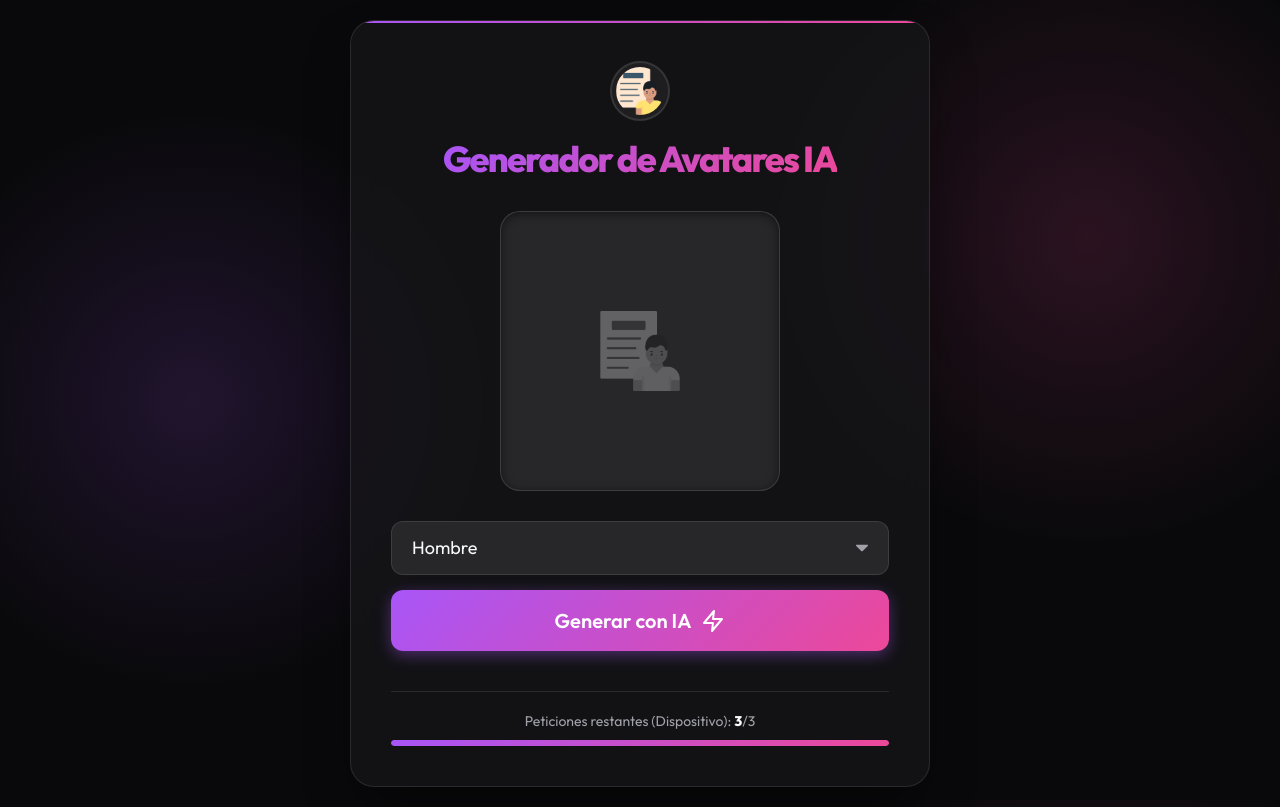
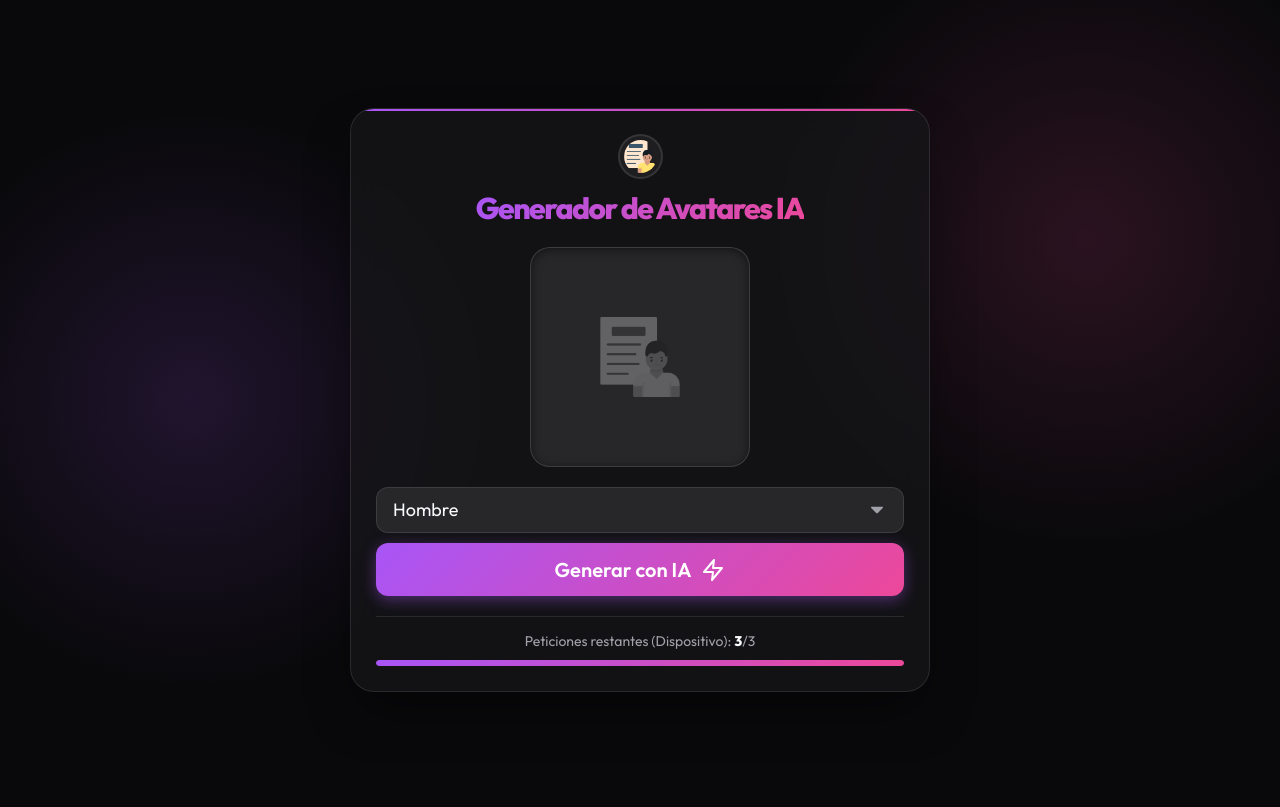
Before and after one commit to JesusBustos12/Generador-de-avatares-de-usuario-con-IA-, a website: page public/index.html in a window 1280 px wide. Drawn offline with Linux system fonts and the light colour scheme.

Commit message:
style: optimizar alturas y espacios para evitar scroll vertical

```diff
--- a/public/Assets/CSS/styles.css
+++ b/public/Assets/CSS/styles.css
@@ -58,13 +58,13 @@ body {
     flex-direction: column;
     justify-content: center;
     align-items: center;
-    padding: 2rem;
+    padding: 1rem;
 }
 
 .layout__container {
     width: 100%;
     max-width: 58rem;
-    padding: 4rem;
+    padding: 2.5rem;
     background: var(--bg-container);
     backdrop-filter: blur(16px);
     -webkit-backdrop-filter: blur(16px);
@@ -74,7 +74,7 @@ body {
     text-align: center;
     display: flex;
     flex-direction: column;
-    gap: 3rem;
+    gap: 2rem;
     position: relative;
     overflow: hidden;
 }
@@ -94,12 +94,12 @@ body {
     display: flex;
     flex-direction: column;
     align-items: center;
-    gap: 1.5rem;
+    gap: 1rem;
 }
 
 .header__img {
-    width: 60px;
-    height: 60px;
+    width: 45px;
+    height: 45px;
     object-fit: cover;
     border-radius: 50%;
     border: 2px solid var(--border-color);
@@ -108,7 +108,7 @@ body {
 }
 
 .header__title {
-    font-size: 3.6rem;
+    font-size: 3rem;
     font-weight: 800;
     letter-spacing: -0.05em;
     background: var(--accent-gradient);
@@ -118,8 +118,8 @@ body {
 }
 
 .container__avatar {
-    width: 28rem;
-    height: 28rem;
+    width: 22rem;
+    height: 22rem;
     margin: 0 auto;
     background-color: var(--bg-input);
     border: 1px solid var(--border-color);
@@ -194,7 +194,7 @@ body {
 .container__controls {
     display: flex;
     flex-direction: column;
-    gap: 1.5rem;
+    gap: 1rem;
     width: 100%;
 }
 
@@ -206,7 +206,7 @@ body {
     width: 100%;
     background-color: var(--bg-input);
     color: var(--text-primary);
-    padding: 1.6rem 2rem;
+    padding: 1.2rem 1.6rem;
     border: 1px solid var(--border-color);
     outline: none;
     cursor: pointer;
@@ -237,7 +237,7 @@ body {
     color: white;
     border: none;
     border-radius: 1.2rem;
-    padding: 1.8rem;
+    padding: 1.4rem;
     font-size: 2rem;
     font-weight: 600;
     font-family: inherit;
@@ -269,9 +269,9 @@ body {
 }
 
 .container__footer {
-    margin-top: 1rem;
+    margin-top: 0;
     border-top: 1px solid var(--border-color);
-    padding-top: 2rem;
+    padding-top: 1.5rem;
 }
 
 .limit-tracker p {
```
